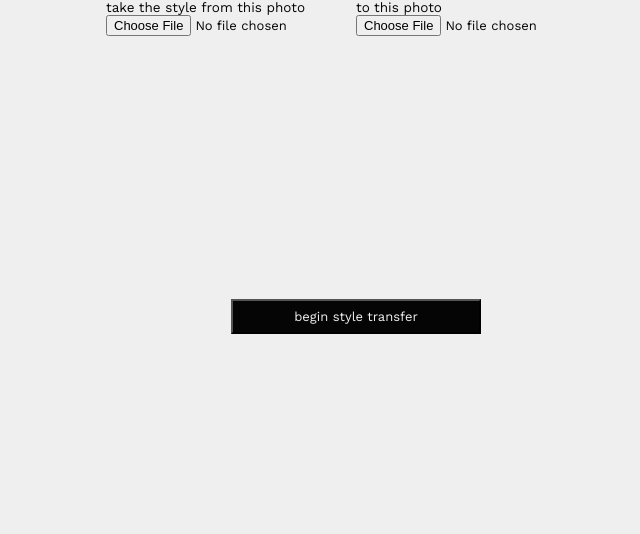
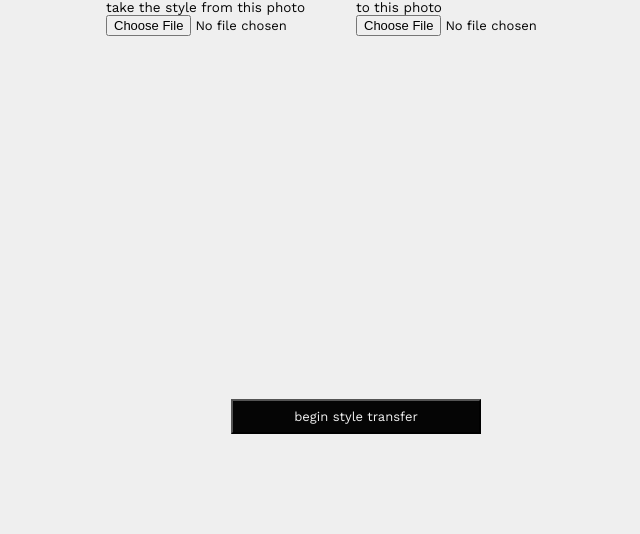
Before and after one commit to mrsimi/photostyletransfer, a Flask app: page / in a window 1280 px wide. Shown: the part 289-823 px from the top of the page, without its empty margins (284-924 px from the left). Before the commit the page ends 623 px from the top, so only its background shows below. Run offline with Flask 3, Linux system fonts and the light colour scheme.

Commit message:
update hieght

```diff
--- a/templates/index.html
+++ b/templates/index.html
@@ -38,7 +38,7 @@
         }
         .form{
             display: flex;
-            height: 300px;
+            height: 400px;
         }
         .img-view{
             width: 200px;
```
